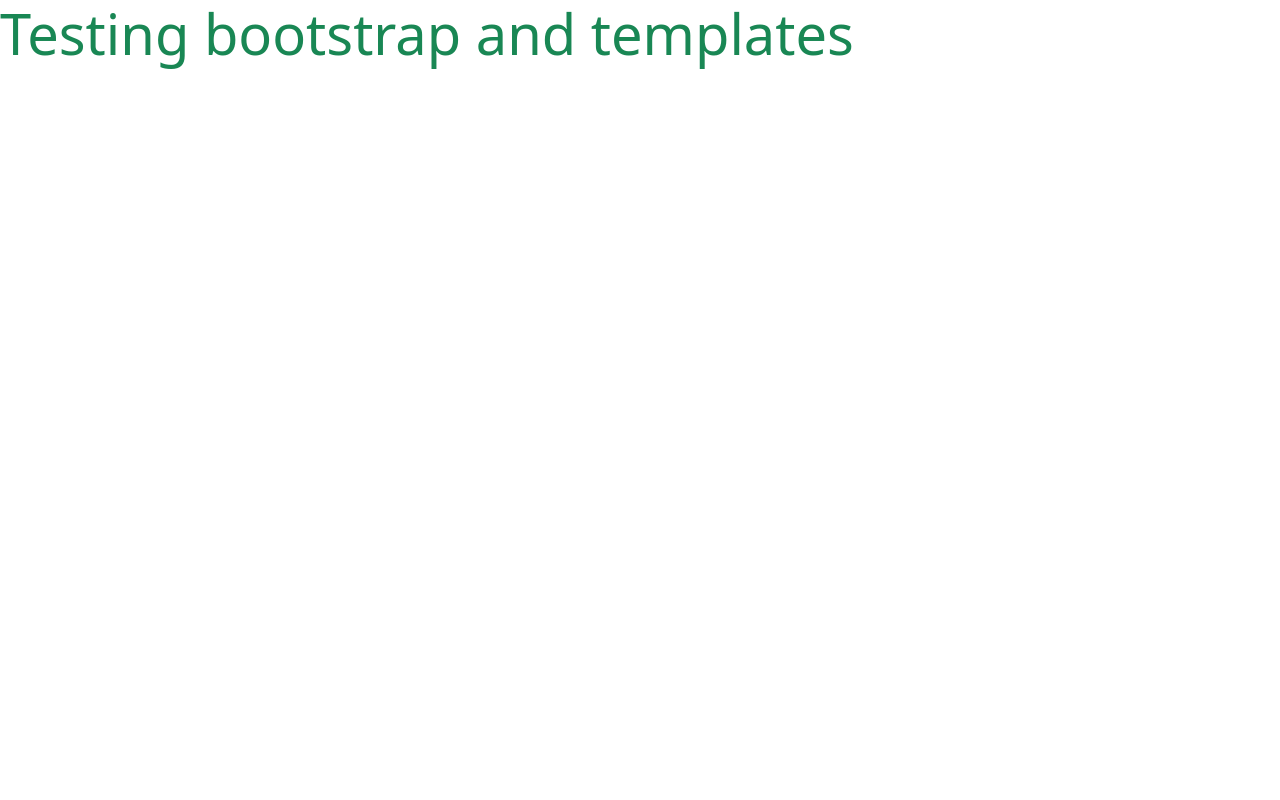
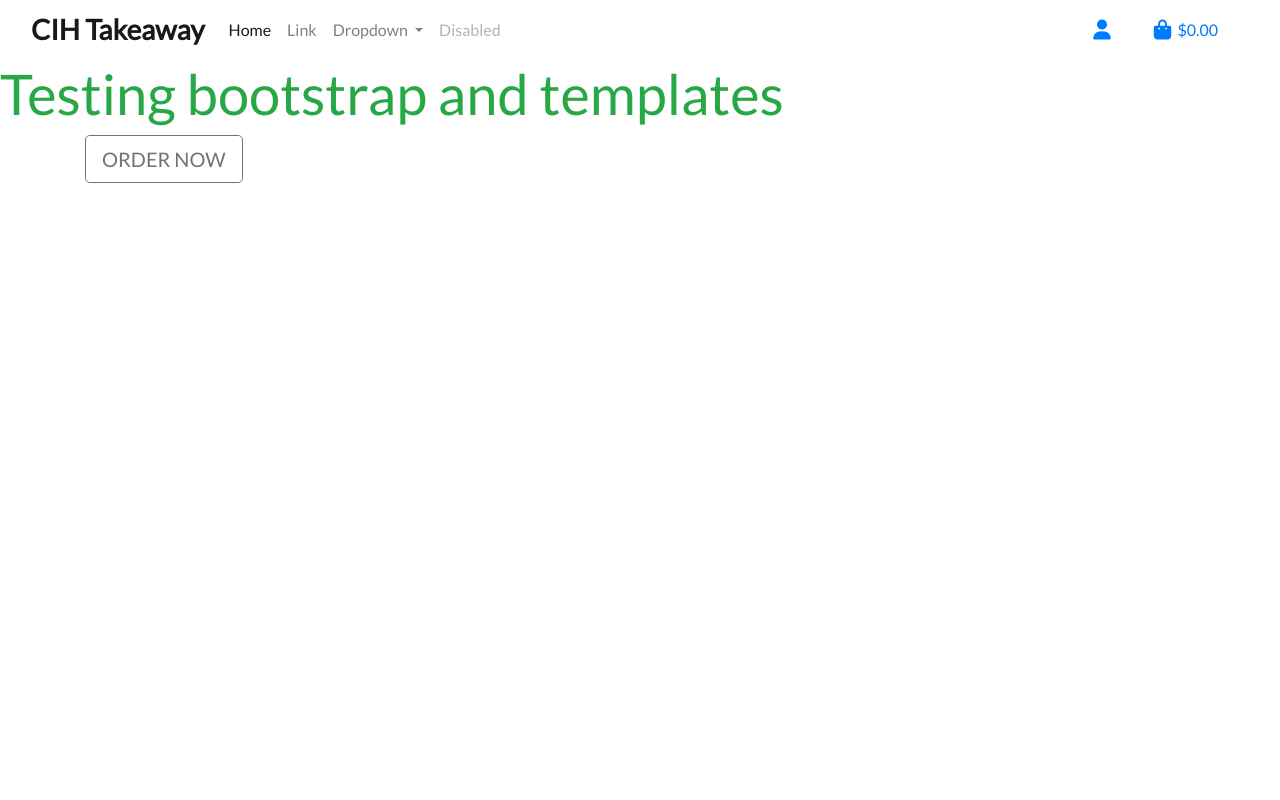
Before and after one commit to nsum/ms4-cih-takeaway, a Django app: page / in a window 1280 px wide. Run offline with Django 3.2, Linux system fonts and the light colour scheme; some libraries are stand-ins or nearby versions.

Commit message:
Add navbar to base html and create base.css file and paths

```diff
--- a/cih_takeaway/settings.py
+++ b/cih_takeaway/settings.py
@@ -148,6 +148,10 @@ USE_TZ = True
 
 STATIC_URL = '/static/'
 
+STATICFILES_DIRS = (os.path.join(BASE_DIR, 'static'),)
+MEDIA_URL = '/media/'
+MEDIA_ROOT = os.path.join(BASE_DIR, 'media')
+
 # Default primary key field type
 # https://docs.djangoproject.com/en/3.2/ref/settings/#default-auto-field
 
--- a/cih_takeaway/urls.py
+++ b/cih_takeaway/urls.py
@@ -15,9 +15,11 @@ Including another URLconf
 """
 from django.contrib import admin
 from django.urls import path, include
+from django.conf import settings
+from django.conf.urls.static import static
 
 urlpatterns = [
     path('admin/', admin.site.urls),
     path('accounts/', include('allauth.urls')),
     path('', include('home.urls')),
-]
+] + static(settings.MEDIA_URL, document_root=settings.MEDIA_ROOT)
--- a/home/templates/home/index.html
+++ b/home/templates/home/index.html
@@ -1,5 +1,18 @@
 {% extends "base.html" %}
 {% load static %}
+
+{% block page_header %}
+    <div class="container header-container">
+        <div class="row">
+            <div class="col"></div>
+        </div>
+    </div>
+{% endblock %}
+
 {% block content %}
     <h1 class="text-success display-4">Testing bootstrap and templates</h1>
+    <section id="hero-outer" class="container h-100">
+        <div id="hero-image"></div>
+        <a class="btn btn-outline-secondary btn-lg text-uppercase" href="#" role="button">Order Now</a>
+    </section>
 {% endblock %}
--- /dev/null
+++ b/static/css/base.css
@@ -0,0 +1,21 @@
+html {
+    height: 100%;
+}
+
+body {
+    color: #5555;
+    font-family: 'Lato';
+}
+
+/* from Bulma */
+.icon {
+    align-items: center;
+    display: inline-flex;
+    justify-content: center;
+    height: 1.5rem;
+    width: 1.5rem;
+}
+
+.logo-font {
+    width: fit-content;
+}
--- a/templates/base.html
+++ b/templates/base.html
@@ -15,8 +15,10 @@
     <!-- CSS -->
     {% block corecss %}
         <!-- Bootstrap CSS -->
-        <link href="https://cdn.jsdelivr.net/npm/bootstrap@5.0.0-beta3/dist/css/bootstrap.min.css" rel="stylesheet"
-            integrity="sha384-eOJMYsd53ii+scO/bJGFsiCZc+5NDVN2yr8+0RDqr0Ql0h+rP48ckxlpbzKgwra6" crossorigin="anonymous">
+        <link rel="stylesheet" href="https://cdn.jsdelivr.net/npm/bootstrap@4.6.0/dist/css/bootstrap.min.css"
+            integrity="sha384-B0vP5xmATw1+K9KRQjQERJvTumQW0nPEzvF6L/Z6nronJ3oUOFUFpCjEUQouq2+l" crossorigin="anonymous">
+        <link rel="stylesheet" href="https://fonts.googleapis.com/css?family=Lato&display=swap">
+        <link rel="stylesheet" href="{% static 'css/base.css' %}">
     {% endblock %}
 
     {% block extra_css %}
@@ -24,11 +26,10 @@
 
     <!-- Scripts -->
     {% block corejs %}
-        <script src="https://code.jquery.com/jquery-3.6.0.min.js"
-            integrity="sha256-/xUj+3OJU5yExlq6GSYGSHk7tPXikynS7ogEvDej/m4=" crossorigin="anonymous"></script>
-        <script src="https://cdn.jsdelivr.net/npm/bootstrap@5.0.0-beta3/dist/js/bootstrap.bundle.min.js"
-            integrity="sha384-JEW9xMcG8R+pH31jmWH6WWP0WintQrMb4s7ZOdauHnUtxwoG2vI5DkLtS3qm9Ekf" crossorigin="anonymous">
-        </script>
+        <script src="https://kit.fontawesome.com/e9c73d7092.js" crossorigin="anonymous"></script>
+        <script src="https://code.jquery.com/jquery-3.5.1.slim.min.js" integrity="sha384-DfXdz2htPH0lsSSs5nCTpuj/zy4C+OGpamoFVy38MVBnE+IbbVYUew+OrCXaRkfj" crossorigin="anonymous"></script>
+        <script src="https://cdn.jsdelivr.net/npm/popper.js@1.16.1/dist/umd/popper.min.js" integrity="sha384-9/reFTGAW83EW2RDu2S0VKaIzap3H66lZH81PoYlFhbGU+6BZp6G7niu735Sk7lN" crossorigin="anonymous"></script>
+        <script src="https://cdn.jsdelivr.net/npm/bootstrap@4.6.0/dist/js/bootstrap.min.js" integrity="sha384-+YQ4JLhjyBLPDQt//I+STsc9iw4uQqACwlvpslubQzn4u2UU2UFM80nGisd026JF" crossorigin="anonymous"></script>
     {% endblock %}
 
     {% block extra_js %}
@@ -37,7 +38,82 @@
     <title>Cork International Hotel - Takeaway Service {% block extra_title %}{% endblock %}</title>
 </head>
 <body>
-    <header class="container-fluid fixed-top"></header>
+    <header class="container-fluid sticky-top">
+        <nav class="navbar navbar-expand-md navbar-light">
+            <!-- App name -->
+            <a href="{% url 'home' %}" class="navbar-brand">
+                <h3 class="font-weight-bold my-0 logo-font">CIH Takeaway</h3>
+            </a>
+            <button class="navbar-toggler ml-auto" type="button" data-toggle="collapse" data-target="#navbarSupportedContent" aria-controls="navbarSupportedContent" aria-expanded="false" aria-label="Toggle navigation">
+                <span class="navbar-toggler-icon"></span>
+            </button>
+            <div class="collapse navbar-collapse" id="navbarSupportedContent">
+                <ul class="navbar-nav mr-auto">
+                <li class="nav-item active">
+                    <a class="nav-link" href="#">Home <span class="sr-only">(current)</span></a>
+                </li>
+                <li class="nav-item">
+                    <a class="nav-link" href="#">Link</a>
+                </li>
+                <li class="nav-item dropdown">
+                    <a class="nav-link dropdown-toggle" href="#" id="navbarDropdown" role="button" data-toggle="dropdown" aria-haspopup="true" aria-expanded="false">
+                    Dropdown
+                    </a>
+                    <div class="dropdown-menu" aria-labelledby="navbarDropdown">
+                    <a class="dropdown-item" href="#">Action</a>
+                    <a class="dropdown-item" href="#">Another action</a>
+                    <div class="dropdown-divider"></div>
+                    <a class="dropdown-item" href="#">Something else here</a>
+                    </div>
+                </li>
+                <li class="nav-item">
+                    <a class="nav-link disabled" href="#" tabindex="-1" aria-disabled="true">Disabled</a>
+                </li>
+                </ul>
+
+            </div>
+            <!-- Profile & bag -->
+            <div class="col-12 col-sm-4 my-auto py-1 py-sm-0">
+                <ul class="list-inline list-unstyled text-center text-sm-right my-0">
+                    <!-- Profile links -->
+                    <li class="list-inline-item dropdown">
+                        <a class="text-black nav-link" href="#" id="user-options" data-toggle="dropdown" aria-haspopup="true" aria-expanded="false">
+                            <div class="text-center">
+                                <div><i class="fas fa-user fa-lg"></i></div>
+                            </div>
+                        </a>
+                        <div class="dropdown-menu border-0" aria-labelledby="user-options">
+                            {% if request.user.is_authenticated %}
+                                {% if request.user.is_superuser %}
+                                    <a href="" class="dropdown-item">Product Management</a>
+                                {% endif %}
+                                <a href="" class="dropdown-item">My Profile</a>
+                                <a href="{% url 'account_logout' %}" class="dropdown-item">Logout</a>
+                            {% else %}
+                                <a href="{% url 'account_signup' %}" class="dropdown-item">Register</a>
+                                <a href="{% url 'account_login' %}" class="dropdown-item">Login</a>
+                            {% endif %}
+                        </div>
+                    </li>
+                    <!-- Shopping bag -->
+                    <li class="list-inline-item">
+                        <a class="{% if grand_total %}text-info font-weight-bold{% else %}text-black{% endif %} nav-link" href="">
+                            <div class="text-center">
+                                <span><i class="fas fa-shopping-bag fa-lg"></i>&nbsp;
+                                    {% if grand_total %}
+                                        ${{ grand_total|floatformat:2 }}
+                                    {% else %}
+                                        $0.00
+                                    {% endif %}
+                                </span>
+
+                            </div>
+                        </a>
+                    </li>
+                </ul>
+            </div>
+        </nav>
+    </header>
 
     <!-- Messages container -->
     {% if messages %}
```
Also changed, not shown: README.md.
